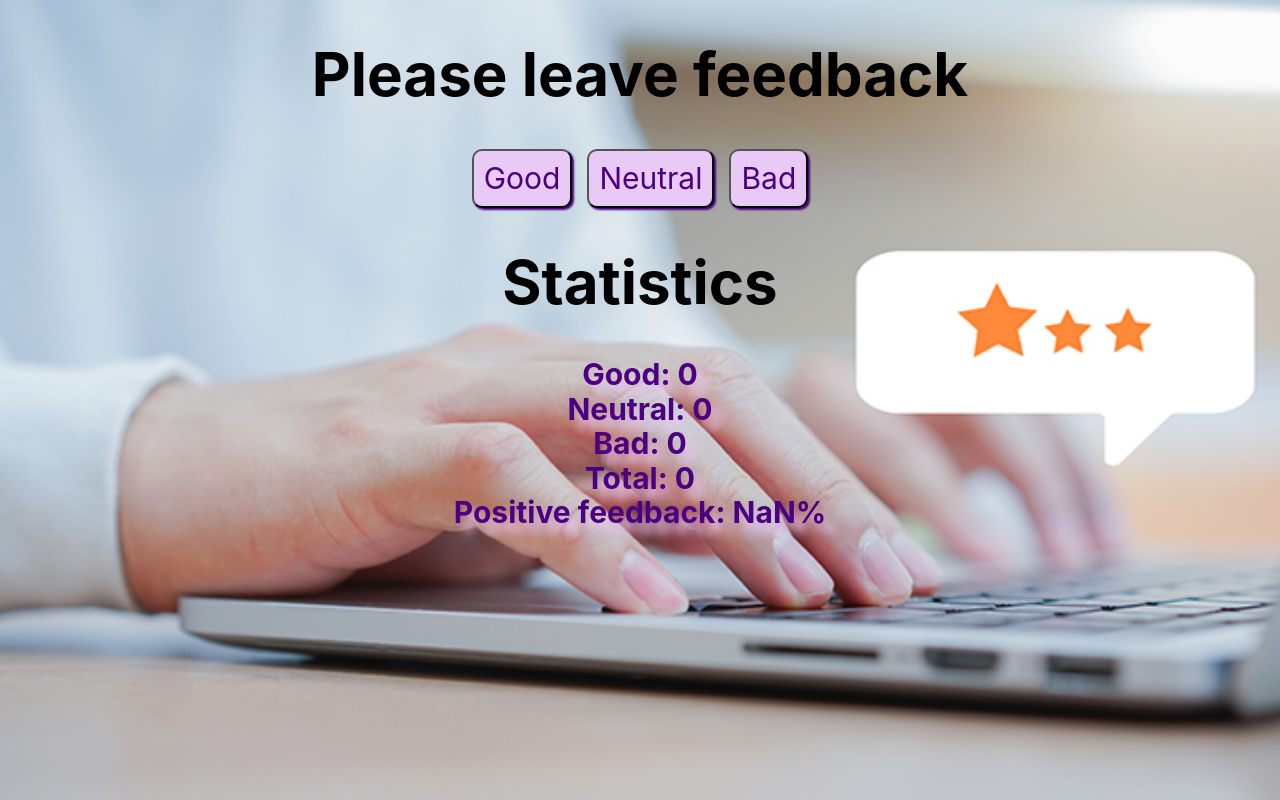
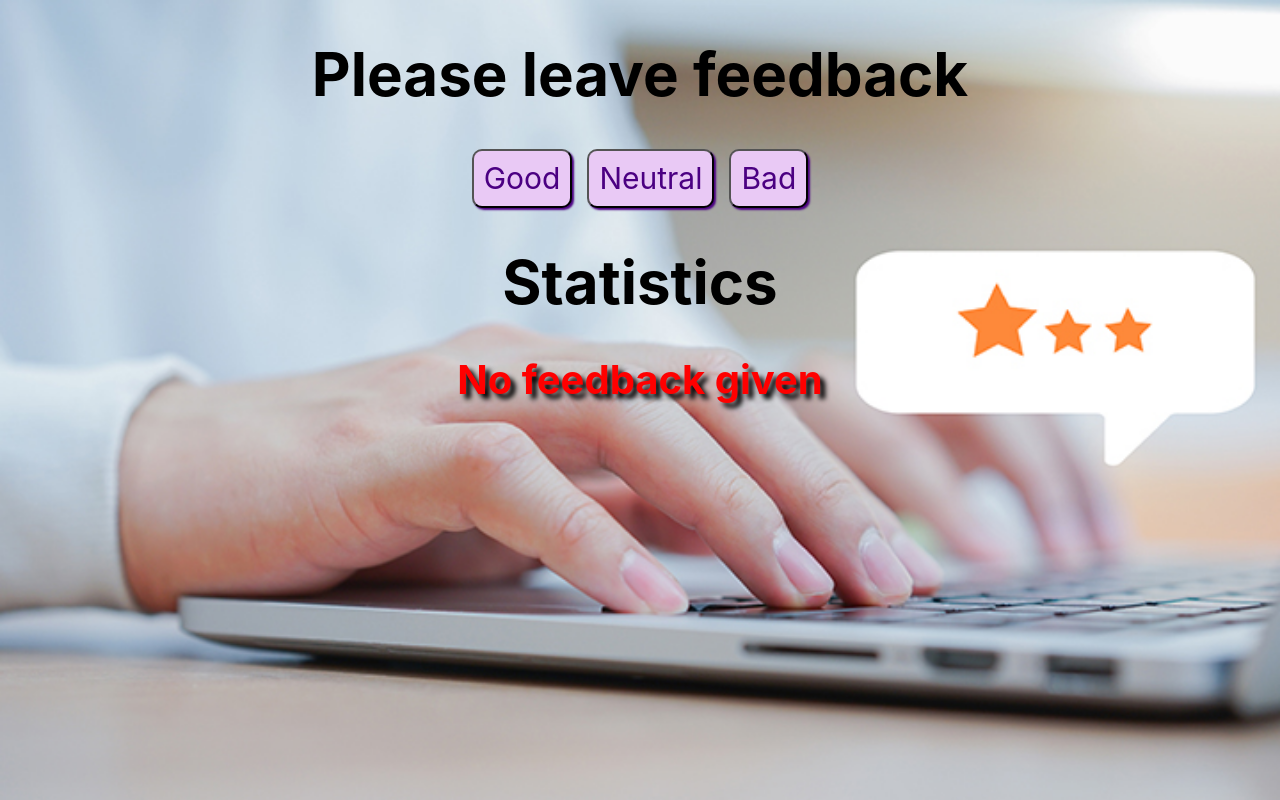
Before and after one commit to Tate-T/goit-react-hw-04-feedback-bc13, a React (Create React App) app: page / in a window 1280 px wide. Built offline with nearby package versions, Linux system fonts and the light colour scheme.

Commit message:
added notification-component

```diff
--- a/src/App.js
+++ b/src/App.js
@@ -2,6 +2,7 @@ import React, { Component } from 'react';
 import Section from './components/Section/Section';
 import FeedbackOptions from './components/FeedbackOptions/FeedbackOptions';
 import Statistics from './components/Statistics/Statistics';
+import Notification from 'components/Notification/Notification';
 import './App.css';
 
 class App extends Component {
@@ -31,13 +32,18 @@ class App extends Component {
   }
 
   render() {
+    const total = this.countTotalFeedback();
     return (
       <>
         <Section title={"Please leave feedback"}>
           <FeedbackOptions options={this.state.options} onLeaveFeedback={this.onLeaveFeedback} />
         </Section>
         <Section title={"Statistics"}>
-          <Statistics good={this.state.good} neutral={this.state.neutral} bad={this.state.bad} total={this.countTotalFeedback()} positivePercentage={this.countPositiveFeedbackPercentage()} />
+          {total ?
+            (<Statistics good={this.state.good} neutral={this.state.neutral} bad={this.state.bad} total={this.countTotalFeedback()} positivePercentage={this.countPositiveFeedbackPercentage()} />
+            ) :
+            (<Notification message="No feedback given" />)
+          }
         </Section>
       </>
     )
--- /dev/null
+++ b/src/components/Notification/Notification.jsx
@@ -0,0 +1,12 @@
+import s from './Notification.module.css';
+import PropTypes from "prop-types";
+
+const Notification = ({ message }) => {
+    return <p className={s.notification}>{message}</p>;
+};
+
+Notification.propTypes = {
+    message: PropTypes.string.isRequired,
+};
+
+export default Notification;
--- /dev/null
+++ b/src/components/Notification/Notification.module.css
@@ -0,0 +1,6 @@
+.notification {
+    color: red;
+    font-size: 40px;
+    font-weight: bolder;
+    text-shadow: 5px 5px 5px #000;
+}
```
